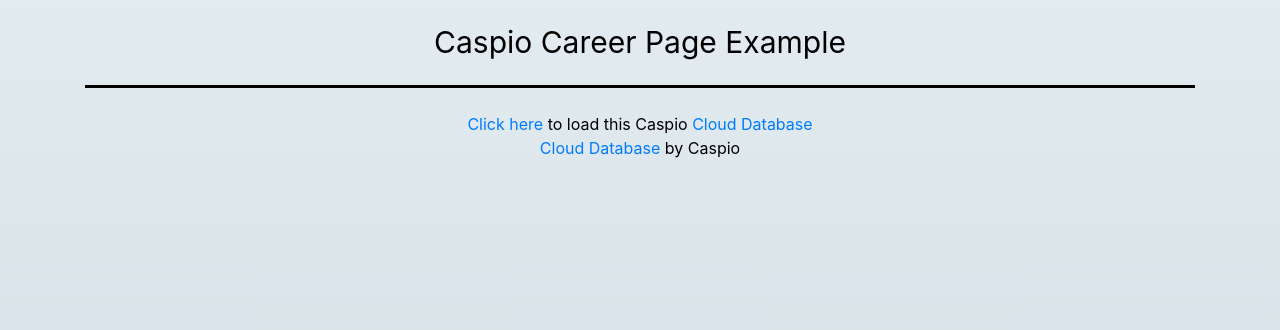
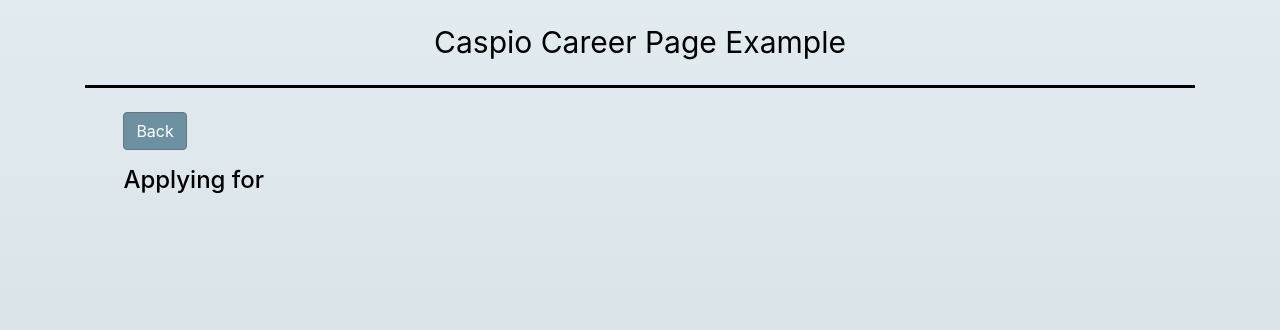
Before and after one commit to anthonydevelops/demo-job-application, a React (Create React App) app: page /1/1 in a window 1280 px wide. Shown: the top 330 px of the page. Built offline with nearby package versions, Linux system fonts and the light colour scheme.

Commit message:
Added simple back button to apply field

```diff
--- a/package.json
+++ b/package.json
@@ -1,5 +1,4 @@
 {
-  "homepage": "https://anthonydevelops.github.io/demo-job-application",
   "name": "demo-job-application",
   "version": "0.1.0",
   "private": false,
@@ -16,7 +15,7 @@
     "predeploy": "yarn run build",
     "deploy": "gh-pages -d build",
     "start": "react-scripts start",
-    "build": "react-scripts build && cp build/index.html build/404.html",
+    "build": "react-scripts build",
     "test": "react-scripts test",
     "eject": "react-scripts eject"
   },
--- a/src/components/Apply.js
+++ b/src/components/Apply.js
@@ -1,5 +1,6 @@
 import React, { useEffect } from "react";
 import { useParams } from "react-router-dom";
+import { Button } from "reactstrap";
 
 export default function Apply() {
   let { jid, jt } = useParams();
@@ -30,7 +31,15 @@
 
   return (
     <div className="content">
-      <h4>Applying for {jt.slice(3)}</h4>
+      <div style={{ textAlign: "left" }}>
+        <Button
+          style={{ backgroundColor: "#6D91A0" }}
+          onClick={() => window.history.back()}
+        >
+          Back
+        </Button>
+        <h4 style={{ padding: "2vh 0" }}>Applying for {jt.slice(3)}</h4>
+      </div>
       <div id="apply_content"></div>
     </div>
   );
--- a/src/index.js
+++ b/src/index.js
@@ -2,14 +2,14 @@
 import ReactDOM from "react-dom";
 import "./index.css";
 import "bootstrap/dist/css/bootstrap.min.css";
-import { HashRouter } from "react-router-dom";
+import { BrowserRouter } from "react-router-dom";
 import App from "./App";
 import * as serviceWorker from "./serviceWorker";
 
 ReactDOM.render(
-  <HashRouter basename={process.env.PUBLIC_URL}>
+  <BrowserRouter basename={process.env.PUBLIC_URL}>
     <App />
-  </HashRouter>,
+  </BrowserRouter>,
   document.getElementById("root")
 );
 
```
